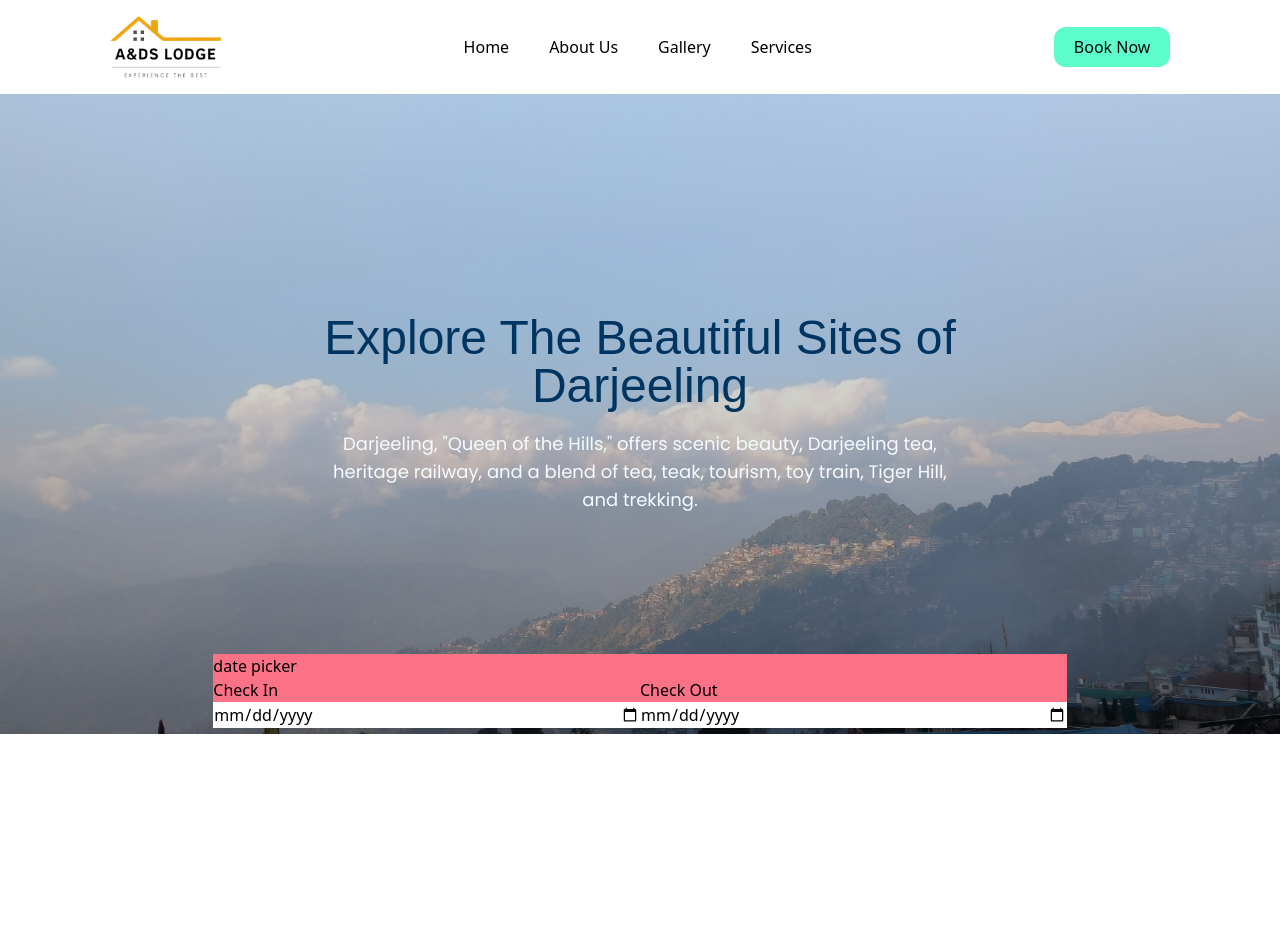
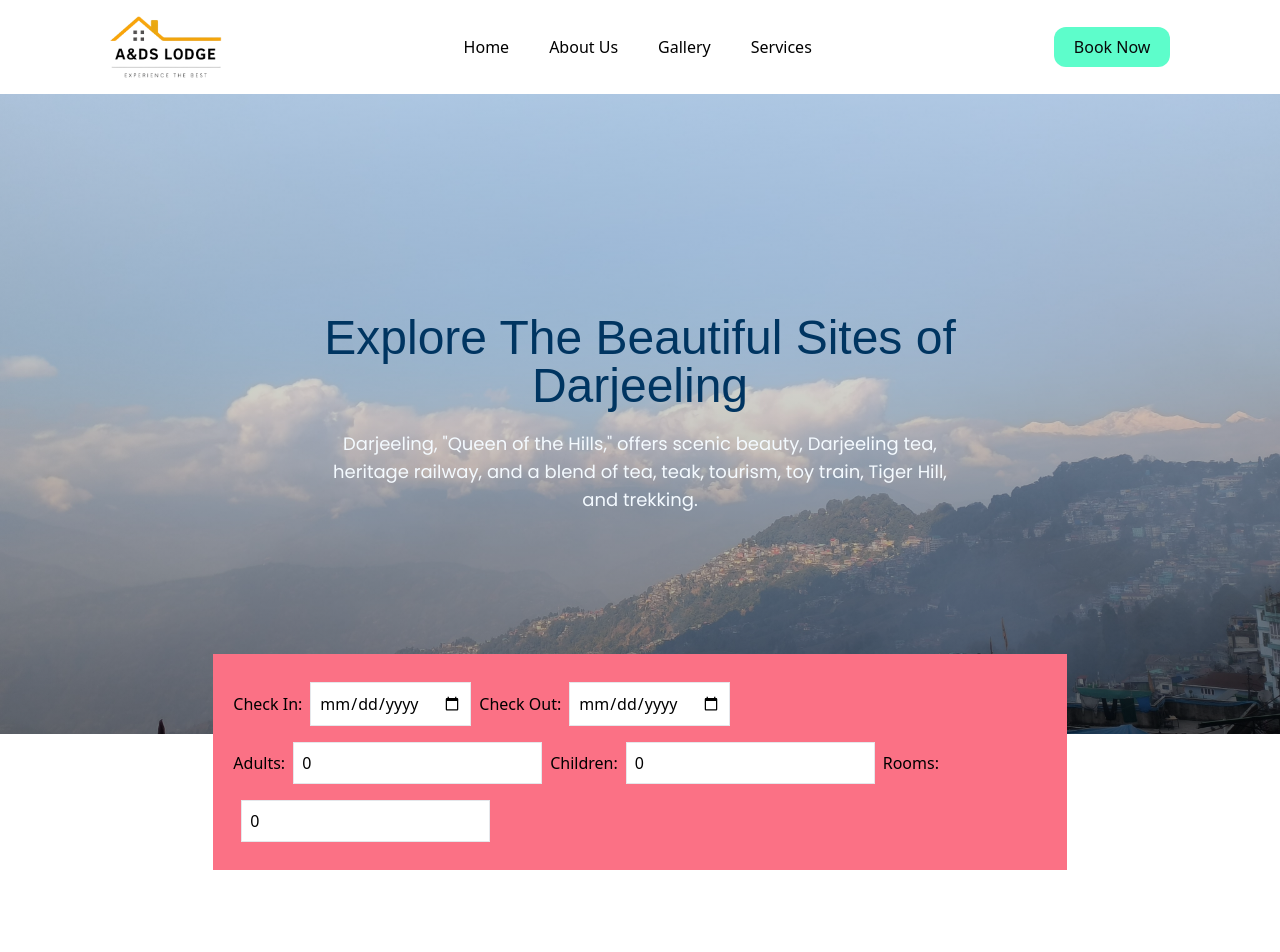
Before and after one commit to Grenish/homestay-darjeeling, a React (Vite) app: page / in a window 1280 px wide. Shown: the top 952 px of the page. Before the commit the page ends 800 px from the top, so only its background shows below. Built offline with nearby package versions, Linux system fonts and the light colour scheme.

Commit message:
Update Booking.jsx

```diff
--- a/src/components/Booking.jsx
+++ b/src/components/Booking.jsx
@@ -4,6 +4,12 @@ const Booking = () => {
   const [rangeDate, setRangeDate] = useState({
     checkIn: "",
     checkOut: "",
+  });
+
+  const [guest, setGuest] = useState({
+    adult: 0,
+    children: 0,
+    room: 0,
   });
 
   const handleRangeDate = (e) => {
@@ -13,33 +19,78 @@ const Booking = () => {
     });
   };
 
+  const handleGuest = (e) => {
+    setGuest({
+      ...guest,
+      [e.target.name]: parseInt(e.target.value, 10),
+    });
+  };
+
   return (
-    <div className="relative">
+    <div className="relative h-[40vh]">
       <div className="w-full absolute z-[99] top-0">
         <div className="w-full flex justify-center">
-          <div className="w-2/3 bg-rose-400">
-            date picker
-            <div className="w-full flex justify-between">
-              <div className="w-1/2">
-                <label htmlFor="">Check In</label>
+          <div className="w-2/3 bg-rose-400 p-5">
+            <div>
+              <label htmlFor="checkIn">Check In:</label>
               <input
+                id="checkIn"
+                name="checkIn"
                 type="date"
-                  name="checkIn"
+                value={rangeDate.checkIn}
                 onChange={handleRangeDate}
-                  value={rangeDate.checkIn}
-                  className="w-full"
+                className="border p-2 m-2"
+                aria-label="check-in date"
+              />
+
+              <label htmlFor="checkOut">Check Out:</label>
+              <input
+                id="checkOut"
+                name="checkOut"
+                type="date"
+                value={rangeDate.checkOut}
+                onChange={handleRangeDate}
+                className="border p-2 m-2"
+                aria-label="check-out date"
               />
             </div>
-              <div className="w-1/2">
-                <label htmlFor="">Check Out</label>
+
+            <div>
+              <label htmlFor="adult">Adults:</label>
               <input
-                  type="date"
-                  name="checkOut"
-                  onChange={handleRangeDate}
-                  value={rangeDate.checkOut}
-                  className="w-full"
+                id="adult"
+                name="adult"
+                type="number"
+                min="0"
+                value={guest.adult}
+                onChange={handleGuest}
+                className="border p-2 m-2"
+                aria-label="number of adults"
               />
-              </div>
+
+              <label htmlFor="children">Children:</label>
+              <input
+                id="children"
+                name="children"
+                type="number"
+                min="0"
+                value={guest.children}
+                onChange={handleGuest}
+                className="border p-2 m-2"
+                aria-label="number of children"
+              />
+
+              <label htmlFor="room">Rooms:</label>
+              <input
+                id="room"
+                name="room"
+                type="number"
+                min="0"
+                value={guest.room}
+                onChange={handleGuest}
+                className="border p-2 m-2"
+                aria-label="number of rooms"
+              />
             </div>
           </div>
         </div>
```
Lines whose indentation alone changed are shown as unchanged.
